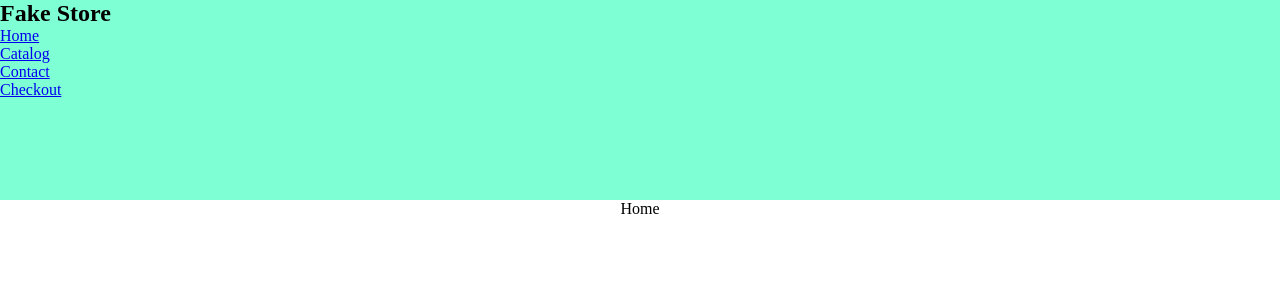
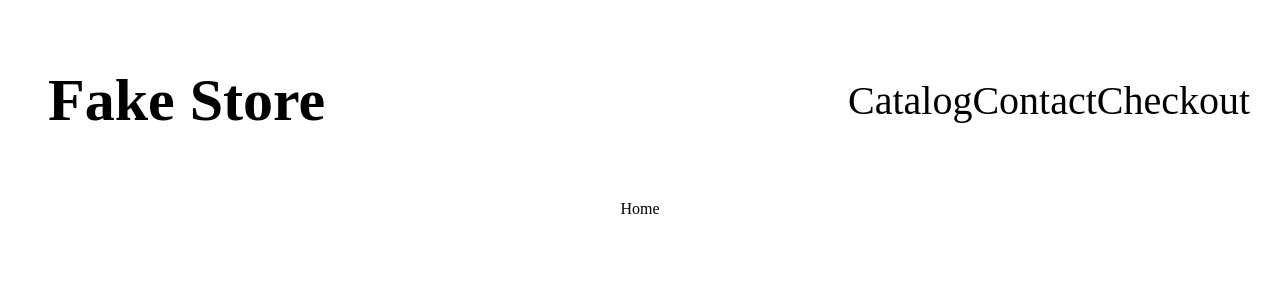
Before and after one commit to sesamDev/shopping-cart, a React (Create React App) app: page / in a window 1280 px wide. Shown: the top 300 px of the page. Built offline with nearby package versions, Linux system fonts and the light colour scheme.

Commit message:
Changed link to home to be triggered by logo

```diff
--- a/src/components/Nav.js
+++ b/src/components/Nav.js
@@ -6,11 +6,10 @@ import React from "react";
 const Nav = () => {
   return (
     <nav className="Nav" data-testid="nav">
-      <h1>Fake Store</h1>
-      <ul>
-        <Link to="/">
-          <li>Home</li>
-        </Link>
+      <Link to="/">
+        <h1>Fake Store</h1>
+      </Link>
+      <ul className="nav-links">
         <Link to="/catalog">
           <li>Catalog</li>
         </Link>
--- a/src/styles/Nav.css
+++ b/src/styles/Nav.css
@@ -1,5 +1,27 @@
 .Nav {
   width: 100vw;
   min-height: 200px;
-  background-color: aquamarine;
+  background-color: none;
+  display: flex;
+  flex-direction: row;
+  justify-content: space-between;
+  align-items: center;
+  font-size: 2.5rem;
 }
+
+.nav-links {
+  width: 30%;
+  display: flex;
+  flex-direction: row;
+  justify-content: space-between;
+  list-style: none;
+  margin-right: 3rem;
+}
+a {
+  text-decoration: none;
+  color: black;
+}
+
+h1 {
+  margin-left: 3rem;
+}
```
